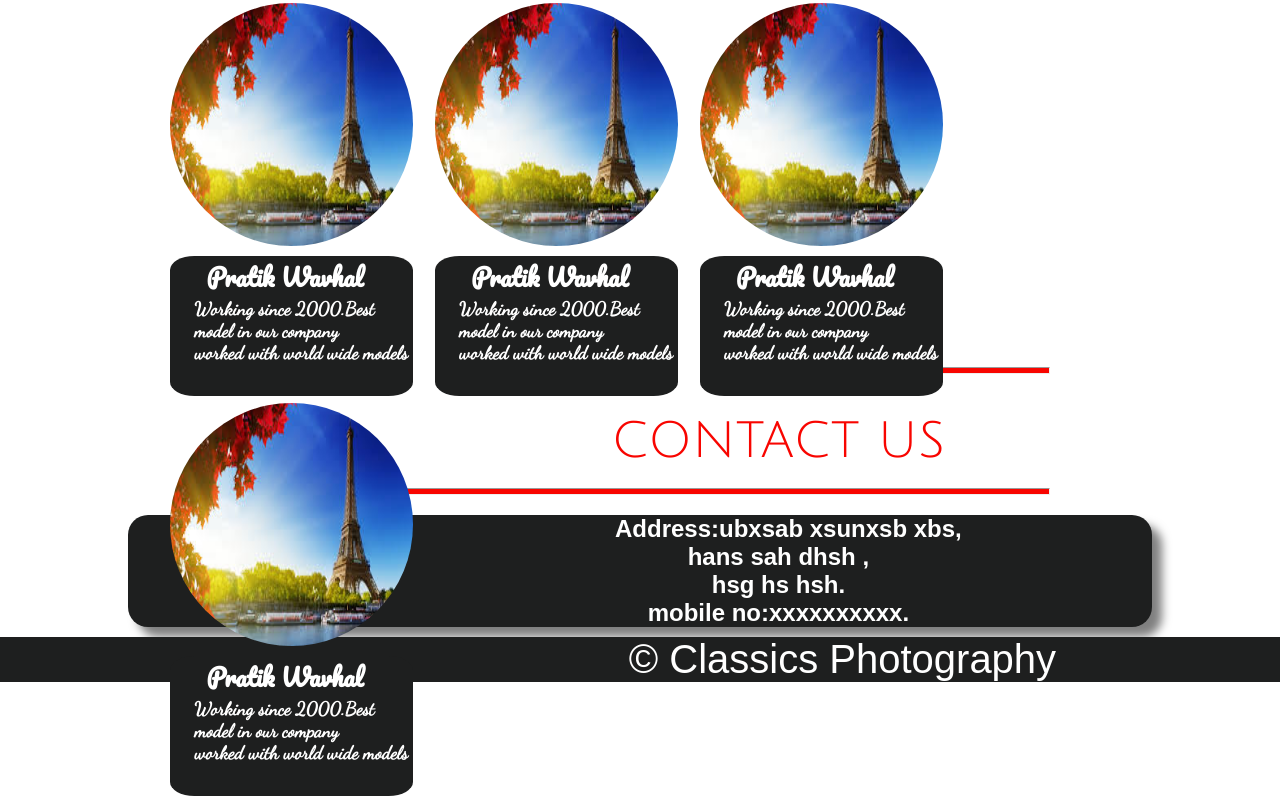
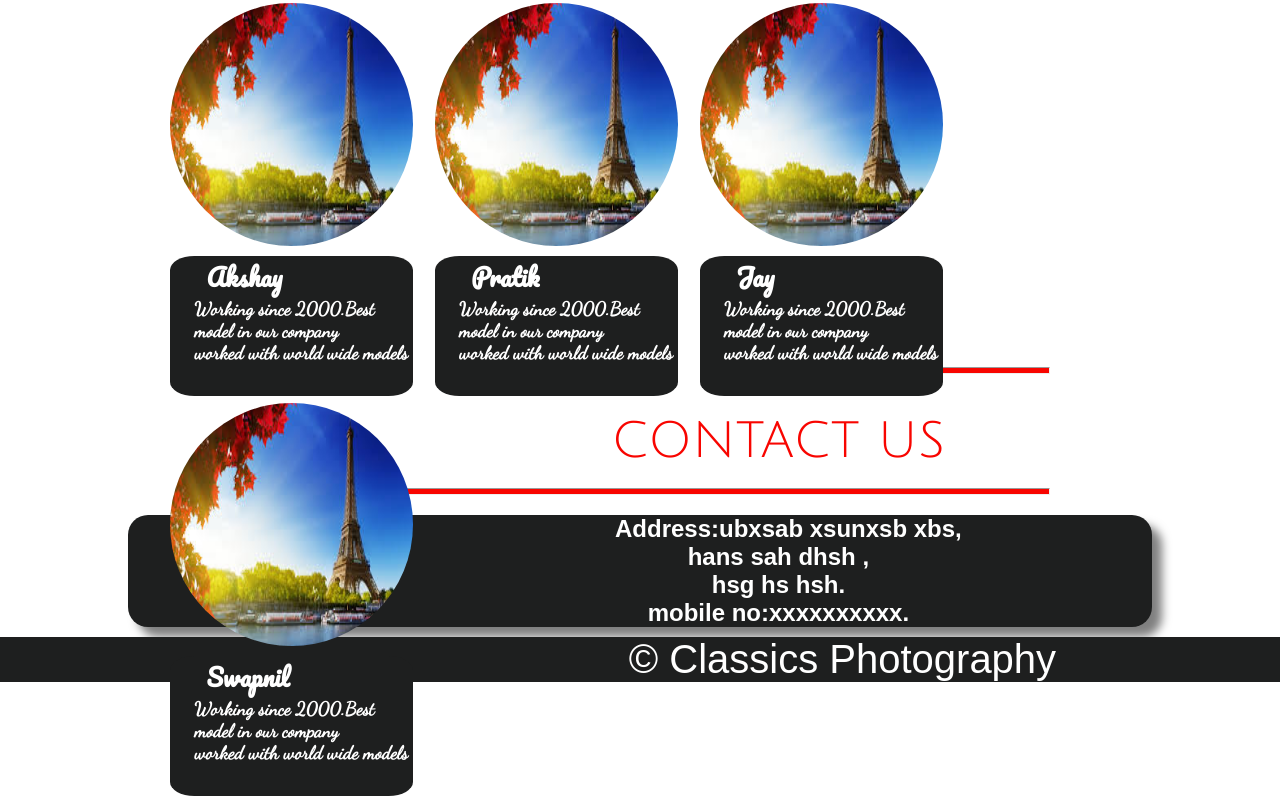
Before and after one commit to Aksclassic/Aksclassic.git.io, a plain HTML site: page index.html in a window 1280 px wide. Shown: the part 1319-2122 px from the top of the page. Drawn offline with Linux system fonts and the light colour scheme.

Commit message:
Update index.html

```diff
--- a/index.html
+++ b/index.html
@@ -70,7 +70,7 @@
     <img src="images/pic4.jpg">
   </div>
   <div class="lower">
-    <h2>Pratik Wavhal</h2>
+    <h2>Akshay</h2>
     <h3>Working since 2000.Best model in our company<br>
       worked with world wide models</h3>
   </div>
@@ -82,7 +82,7 @@
     <img src="images/pic4.jpg">
   </div>
   <div class="lower">
-    <h2>Pratik Wavhal</h2>
+    <h2>Pratik</h2>
     <h3>Working since 2000.Best model in our company<br>
       worked with world wide models</h3>
   </div>
@@ -93,7 +93,7 @@
     <img src="images/pic4.jpg">
   </div>
   <div class="lower">
-    <h2>Pratik Wavhal</h2>
+    <h2>Jay</h2>
     <h3>Working since 2000.Best model in our company<br>
       worked with world wide models</h3>
   </div>
@@ -104,7 +104,7 @@
     <img src="images/pic4.jpg">
   </div>
   <div class="lower">
-    <h2>Pratik Wavhal</h2>
+    <h2>Swapnil</h2>
     <h3>Working since 2000.Best model in our company<br>
       worked with world wide models</h3>
   </div>
```
